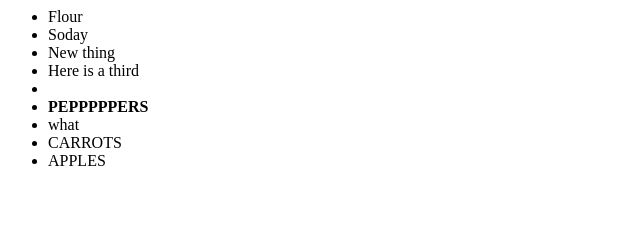
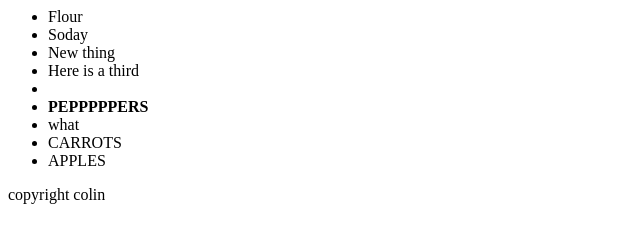
Before and after one commit to colindarretta/Testing, a plain HTML site: page index.html in a window 1280 px wide. Shown: the whole page, without its empty margins (0-640 px from the left). Drawn offline with Linux system fonts and the light colour scheme.

Commit message:
Starting a footer branch.

```diff
--- a/index.html
+++ b/index.html
@@ -10,5 +10,8 @@
 			<li> CARROTS </li>
 			<li>APPLES</li>
 		</ul>
+		<footer>
+			copyright colin
+		</footer>
 	</body>
 </html>
```
